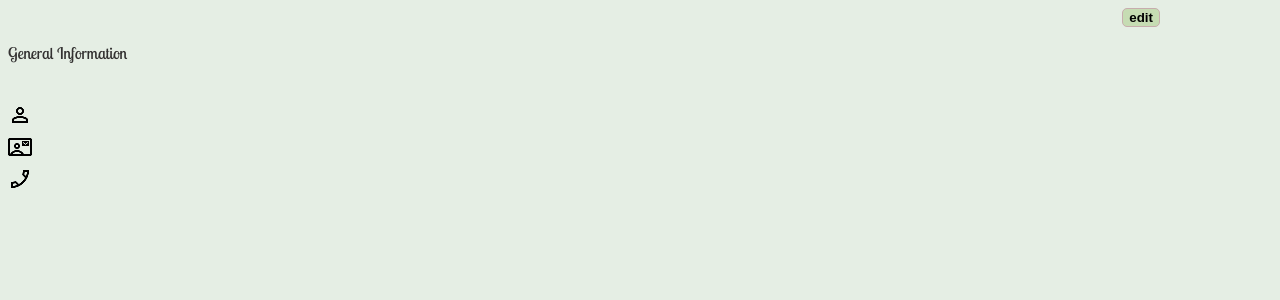
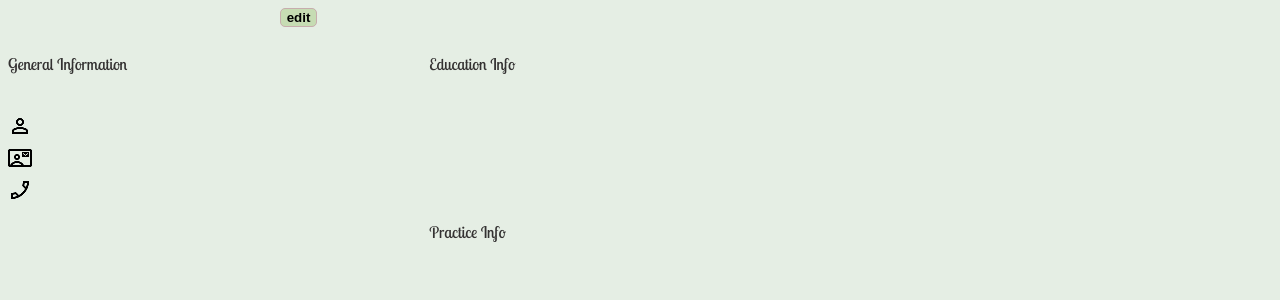
Before and after one commit to Vincde/Project-CV-Application, a React (Vite) app: page / in a window 1280 px wide. Both pictures are taken after typing "Sample", "name@example.com", "5551234", "Sample", "Sample", "2020-01-15" into the empty fields and a click on the button "Create Your New CV!". Shown: the top 300 px of the page. Built offline with nearby package versions, Linux system fonts and the light colour scheme.

Commit message:
Add css for grid styling in completeCV component

```diff
--- a/src/components/CompleteCV.jsx
+++ b/src/components/CompleteCV.jsx
@@ -46,8 +46,19 @@ export default function CompleteCV({generalInfo, educationInfo, practiceInfo, ha
 
       </div>
 
-      {educationInfo.schoolName}
+      <div className="completeCV-educationInfo">
+        <p>Education Info</p>
+      </div>
+
+
+      <div className="completeCV-practiceInfo">
+        <p>Practice Info</p>
+
+        {educationInfo.schoolName}
       {practiceInfo.companyName}
+      </div>
+
+
     </div>
   );
 }
--- a/src/styles/completeCV.css
+++ b/src/styles/completeCV.css
@@ -1,3 +1,27 @@
+.completeCV-container{
+    display: grid;
+    grid-template-rows: 30px 1fr 1fr;
+    grid-template-columns: 1fr 2fr;
+}
+
+.completeCV-editButton{
+    grid-row-start: 1;
+    grid-row-end: 1;
+}
+
+.completeCV-generalInfo{
+    grid-column-start: 1;
+    grid-column-end: 1;
+}
+
+.completeCV-educationInfo{
+
+}
+
+.completeCV-practiceInfo{
+    grid-column-start: 2;
+}
+
 .completeCV-generalInfo div{
     display: flex;
     align-items: center;
```
